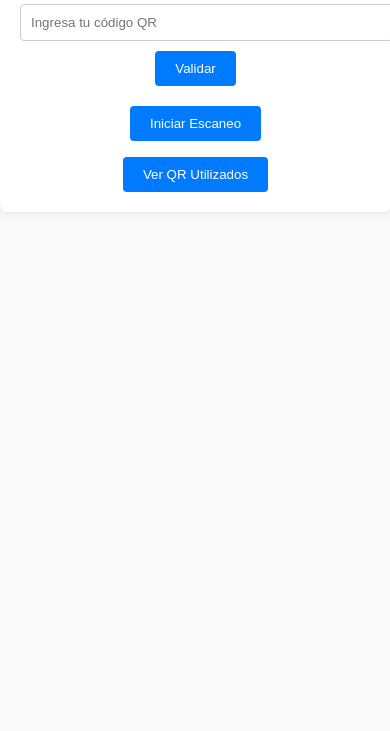
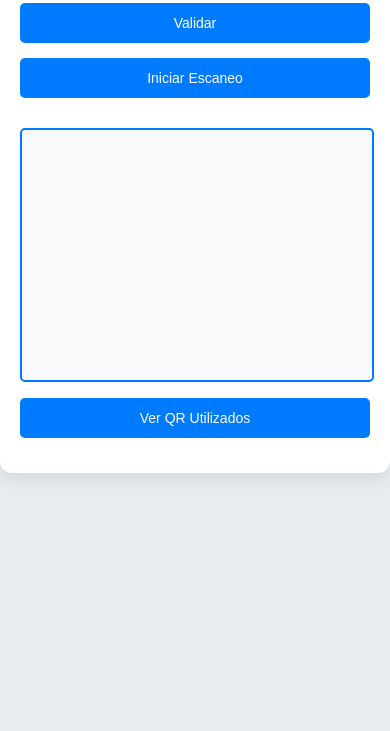
Before and after one commit to IvanMachado-its/Escaner-qr, a website: page public/index.html in a window 390 px wide. Shown: the part 153-884 px from the top of the page. Before the commit the page ends 844 px from the top, so only its background shows below. Drawn offline with nearby package versions, Linux system fonts and the light colour scheme.

Commit message:
Update styles.css

```diff
--- a/public/css/styles.css
+++ b/public/css/styles.css
@@ -1,85 +1,125 @@
 body {
     font-family: 'Roboto', sans-serif;
+    background-color: #e9ecef;
     margin: 0;
-    padding: 0;
-    background-color: #f9f9f9;
+    padding: 20px;
+    display: flex;
+    flex-direction: column;
+    align-items: center;
+    min-height: 100vh;
 }
 
 .container {
-    width: 90%;
-    max-width: 600px;
-    margin: 20px auto;
+    background-color: white;
+    border-radius: 12px;
+    box-shadow: 0 4px 20px rgba(0, 0, 0, 0.1);
+    padding: 30px;
+    width: 100%;
+    max-width: 450px;
     text-align: center;
-    padding: 20px;
-    border-radius: 8px;
-    box-shadow: 0 0 10px rgba(0, 0, 0, 0.1);
-    background: white;
 }
 
 h1 {
     margin-bottom: 20px;
-}
-
-form {
-    margin-bottom: 20px;
+    font-size: 24px;
+    color: #343a40;
 }
 
 input[type="text"] {
     width: 100%;
-    padding: 10px;
-    border: 1px solid #ccc;
-    border-radius: 4px;
-    margin-bottom: 10px;
+    padding: 12px;
+    margin-bottom: 15px;
+    border: 2px solid #007bff;
+    border-radius: 5px;
+    font-size: 16px;
+    transition: border-color 0.3s;
+}
+
+input[type="text"]:focus {
+    border-color: #0056b3;
+    outline: none;
 }
 
 button {
-    padding: 10px 20px;
+    padding: 12px;
+    width: 100%;
     border: none;
-    border-radius: 4px;
+    border-radius: 5px;
     background-color: #007bff;
     color: white;
+    font-size: 16px;
     cursor: pointer;
+    margin-bottom: 15px;
+    transition: background-color 0.3s, transform 0.3s;
 }
 
 button:hover {
     background-color: #0056b3;
+    transform: translateY(-2px);
 }
 
-#cam-canvas {
-    width: 100%;
-    max-width: 100%;
-    height: auto;
-    border: 1px solid #ccc;
-    margin-bottom: 10px;
+button:active {
+    transform: translateY(1px);
 }
 
-.d-none {
+.hidden {
     display: none;
 }
 
-#qrDataContainer {
-    margin-top: 10px;
+#qrCodesContainer {
+    list-style-type: none;
+    padding: 0;
+    margin: 0;
+}
+
+#qrCodesContainer li {
+    background-color: #f8f9fa;
+    margin: 10px 0;
     padding: 10px;
-    background-color: #d4edda;
-    border: 1px solid #c3e6cb;
-    border-radius: 4px;
-}
-.hidden {
-    display: none;
+    border-radius: 5px;
+    box-shadow: 0 2px 10px rgba(0, 0, 0, 0.1);
+    display: flex;
+    justify-content: space-between;
+    align-items: center;
 }
 
 #qrList {
     margin-top: 20px;
 }
 
-#qrList ul {
-    list-style-type: none;
-    padding: 0;
+/* Responsive adjustments */
+@media (max-width: 500px) {
+    .container {
+        padding: 20px;
+    }
+
+    h1 {
+        font-size: 20px;
+    }
+
+    button, input[type="text"] {
+        font-size: 14px;
+    }
 }
 
-#qrList li {
-    padding: 5px;
-    border: 1px solid #ccc;
-    margin-bottom: 5px;
-    border-radius: 4px;
+#reader {
+    width: 100%;
+    height: 250px;
+    border: 2px solid #007bff;
+    border-radius: 5px;
+    margin-top: 15px;
+    display: flex;
+    align-items: center;
+    justify-content: center;
+    background-color: #f8f9fa; /* Fondo claro */
+    position: relative;
 }
+
+video {
+    width: 100%;
+    height: 100%;
+    position: absolute;
+    top: 0;
+    left: 0;
+    object-fit: cover; /* Cubrir el área sin deformar */
+}
```
